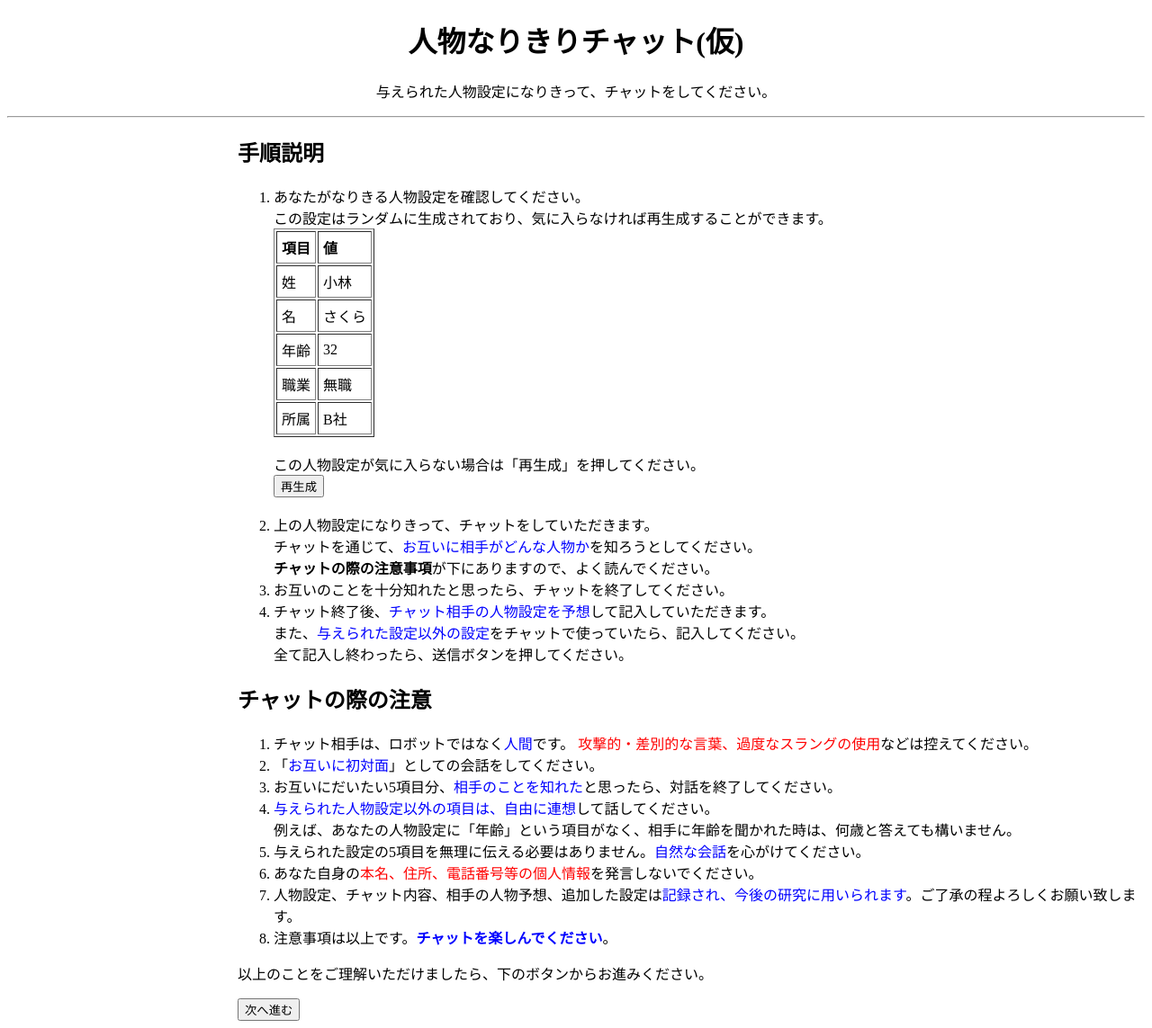
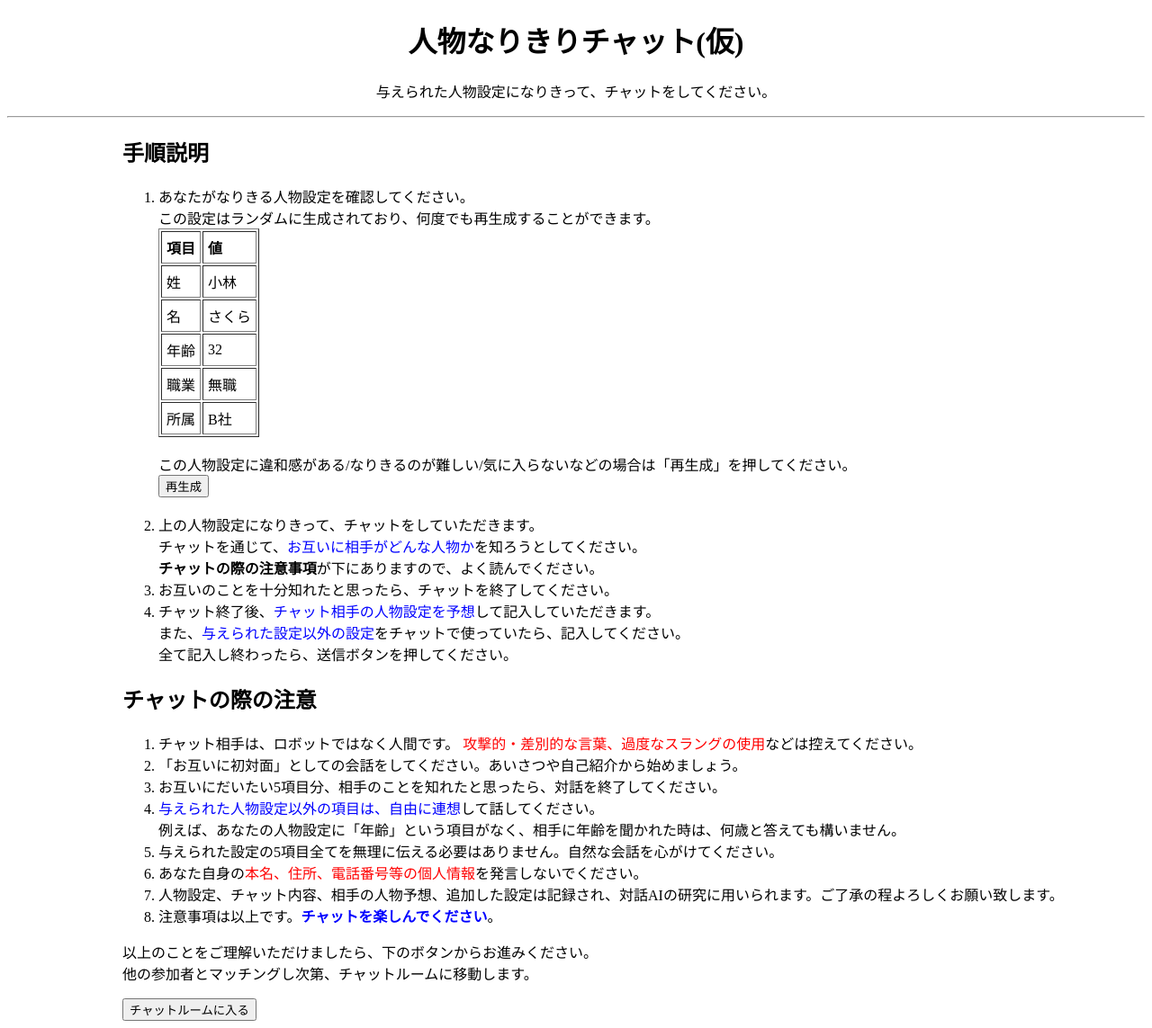
Before and after one commit to kyoshiro-s/perchat, a Django app: page /chat/ in a window 1280 px wide. Shown: the whole page at 90% size. Run offline with Django 3.2, Linux system fonts and the light colour scheme.

Commit message:
instructionを修正、退室時相手に伝わるように

```diff
--- a/chat/templates/chat/index.html
+++ b/chat/templates/chat/index.html
@@ -25,11 +25,11 @@
     <p>与えられた人物設定になりきって、チャットをしてください。</p>
   </div>
   <hr>
-  <div style="margin-left: 20vw">
+  <div style="margin-left: 10vw">
     <h2>手順説明</h2>
     <ol>
     <li>あなたがなりきる人物設定を確認してください。<br>
-       この設定はランダムに生成されており、気に入らなければ再生成することができます。<br>
+       この設定はランダムに生成されており、何度でも再生成することができます。<br>
     <table border="1" cellpadding="5">
       <tr><th>項目</th><th>値</th></tr>
       {% for k,v in persona %}
@@ -42,7 +42,7 @@
         <input type="hidden" name="persona" value="{{k}}={{v}}">
       {% endfor %}
     </form>
-    この人物設定が気に入らない場合は「再生成」を押してください。<br>
+    この人物設定に違和感がある/なりきるのが難しい/気に入らないなどの場合は「再生成」を押してください。<br>
     <input type="button" id="regenerate" value="再生成">
     </li><br>
     <li>上の人物設定になりきって、チャットをしていただきます。<br>
@@ -57,22 +57,23 @@
     </ol>
     <h2>チャットの際の注意</h2>
       <ol>
-      <li>チャット相手は、ロボットではなく<font color="blue">人間</font>です。
+      <li>チャット相手は、ロボットではなく人間です。
           <font color="red">攻撃的・差別的な言葉、過度なスラングの使用</font>などは控えてください。</li>
-      <li>「<font color="blue">お互いに初対面</font>」としての会話をしてください。</li>
-      <li>お互いにだいたい5項目分、<font color="blue">相手のことを知れた</font>と思ったら、対話を終了してください。</li>
+      <li>「お互いに初対面」としての会話をしてください。あいさつや自己紹介から始めましょう。</li>
+      <li>お互いにだいたい5項目分、相手のことを知れたと思ったら、対話を終了してください。</li>
       <li><font color="blue">与えられた人物設定以外の項目は、自由に連想</font>して話してください。<br>
           例えば、あなたの人物設定に「年齢」という項目がなく、相手に年齢を聞かれた時は、何歳と答えても構いません。</li>
-      <li>与えられた設定の5項目を無理に伝える必要はありません。<font color="blue">自然な会話</font>を心がけてください。</li>
+      <li>与えられた設定の5項目全てを無理に伝える必要はありません。自然な会話を心がけてください。</li>
       <li>あなた自身の<font color="red">本名、住所、電話番号等の個人情報</font>を発言しないでください。</li>
-      <li>人物設定、チャット内容、相手の人物予想、追加した設定は<font color="blue">記録され、今後の研究に用いられます</font>。ご了承の程よろしくお願い致します。</li>
+      <li>人物設定、チャット内容、相手の人物予想、追加した設定は記録され、対話AIの研究に用いられます。ご了承の程よろしくお願い致します。</li>
       <li>注意事項は以上です。<font color="blue"><b>チャットを楽しんでください</b></font>。</li>
       </ol>
     <p>
-      以上のことをご理解いただけましたら、下のボタンからお進みください。
+      以上のことをご理解いただけましたら、下のボタンからお進みください。<br>
+      他の参加者とマッチングし次第、チャットルームに移動します。
     </p>
       <div id="announce-message">
-        <input type="button" id="matching-start-input" value="次へ進む">
+        <input type="button" id="matching-start-input" value="チャットルームに入る">
       </div>
   </div>
   <script>
```
Also changed, not shown: chat/consumers.py (+32 -16 lines), chat/templates/chat/after_chat.html (+5 -3 lines), chat/templates/chat/room.html (+14 -5 lines), 1 other file.
